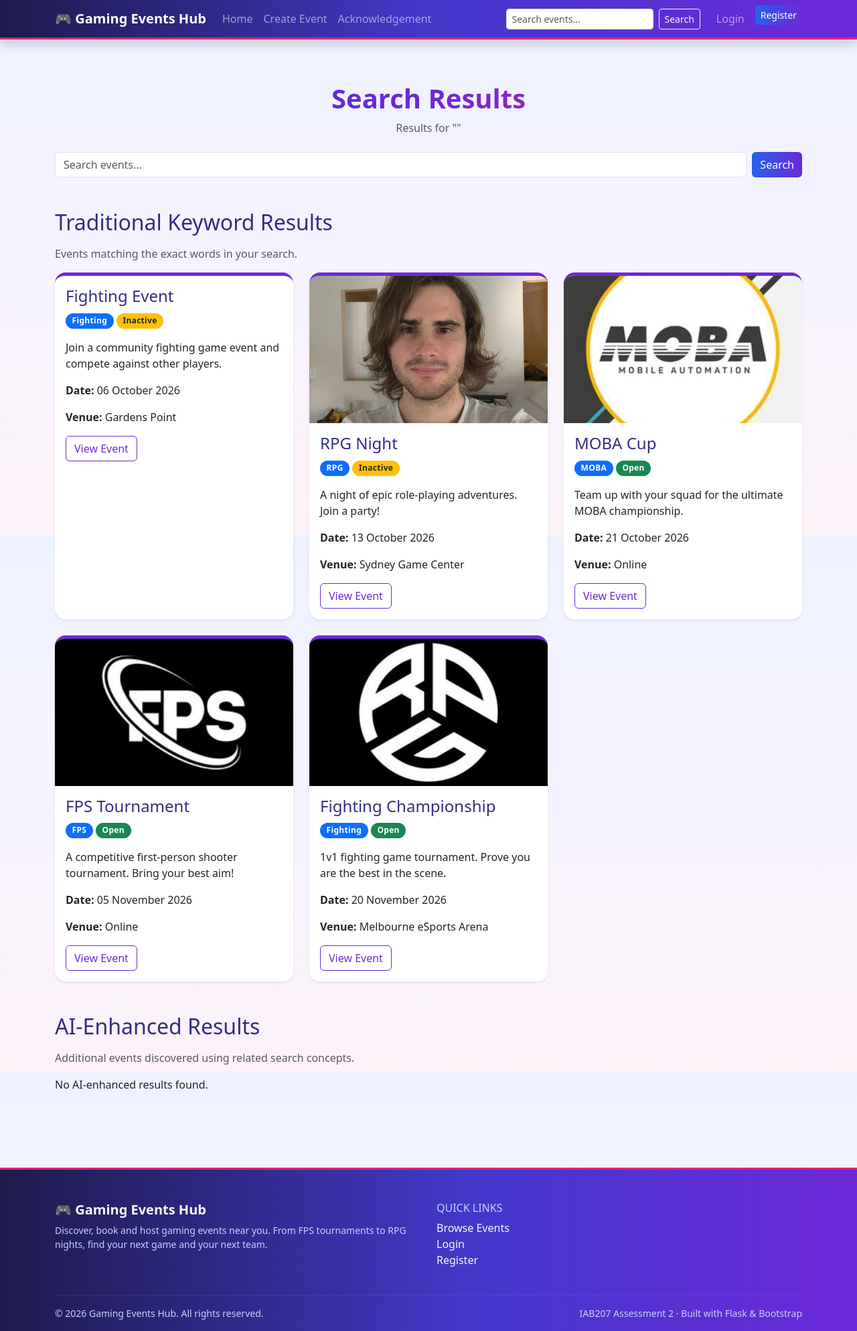
After one commit to zain-111-dot/week5Iab207, a Flask app: page /search in a window 1280 px wide. The commit adds this page. Shown: the whole page at 67% size. Run offline with Flask 3, Linux system fonts and the light colour scheme; some libraries are stand-ins or nearby versions.

Commit message:
Complete Sprint 2 event search status and offline images

```diff
--- a/Sprint 2 Assessment 2/website/templates/base.html
+++ b/Sprint 2 Assessment 2/website/templates/base.html
@@ -123,7 +123,7 @@
             </ul>
 
             <!-- Search box (sends the word to the home page search) -->
-            <form class="d-flex me-lg-3 mb-2 mb-lg-0" method="get" action="{{ url_for('views.index') }}">
+            <form class="d-flex me-lg-3 mb-2 mb-lg-0" method="get" action="{{ url_for('views.search_results') }}">
                 <input class="form-control form-control-sm me-2" type="search" name="search" placeholder="Search events..." aria-label="Search">
                 <button class="btn btn-sm btn-outline-light" type="submit">Search</button>
             </form>
--- a/Sprint 2 Assessment 2/website/templates/event_detail.html
+++ b/Sprint 2 Assessment 2/website/templates/event_detail.html
@@ -12,10 +12,10 @@
                 {% if event.image_url.startswith('http') or event.image_url.startswith('/') %}
                     <img src="{{ event.image_url }}" class="img-fluid rounded" alt="{{ event.title }}">
                 {% else %}
-                    <img src="{{ url_for('static', filename='Img/' ~ event.image_url) }}" class="img-fluid rounded" alt="{{ event.title }}">
+                    <img src="{{ url_for('static', filename='img/' ~ event.image_url) }}" class="img-fluid rounded" alt="{{ event.title }}">
                 {% endif %}
             {% else %}
-                <img src="{{ url_for('static', filename='Img/sample_event.jpg') }}" class="img-fluid rounded" alt="{{ event.title }}">
+                <img src="{{ url_for('static', filename='img/sample_event.jpg') }}" class="img-fluid rounded" alt="{{ event.title }}">
             {% endif %}
         </div>
 
--- a/Sprint 2 Assessment 2/website/templates/index.html
+++ b/Sprint 2 Assessment 2/website/templates/index.html
@@ -10,7 +10,7 @@
     <!-- SEARCH SECTION -->
 <div class="row justify-content-center mb-4">
     <div class="col-md-8">
-            <form method="GET" action="{{ url_for('views.index') }}">
+        <form method="GET" action="{{ url_for('views.search_results') }}">
             <div class="input-group">
                 <input type="text" class="form-control" name="search" value="{{ search }}" placeholder="Search events by name, description or venue">
                 <button class="btn btn-primary" type="submit">Search</button>
--- /dev/null
+++ b/Sprint 2 Assessment 2/website/templates/search_results.html
@@ -0,0 +1,182 @@
+{# Edited by Zain #}
+{% extends "base.html" %}
+
+{% block content %}
+
+<div class="container py-5">
+
+    <div class="text-center mb-4">
+        <h1>Search Results</h1>
+        <p class="text-muted">
+            Results for "{{ search_query }}"
+        </p>
+    </div>
+
+    <!-- SEARCH BAR -->
+    <form method="GET"
+          action="{{ url_for('views.search_results') }}"
+          class="d-flex mb-5">
+
+        <input
+            type="text"
+            name="search"
+            class="form-control me-2"
+            value="{{ search_query }}"
+            placeholder="Search events..."
+        >
+
+        <button class="btn btn-primary" type="submit">
+            Search
+        </button>
+
+    </form>
+
+
+    <!-- TRADITIONAL SEARCH RESULTS -->
+    <h2 class="mb-3">Traditional Keyword Results</h2>
+
+    <p class="text-muted">
+        Events matching the exact words in your search.
+    </p>
+
+    <div class="row g-4 mb-5">
+
+        {% for event in traditional_results %}
+
+        <div class="col-md-6 col-lg-4">
+
+            <div class="card h-100 shadow-sm">
+
+                {% if event.image_url %}
+                <img
+                    src="{{ event.image_url }}"
+                    class="card-img-top"
+                    alt="{{ event.title }}"
+                    style="height: 220px; object-fit: cover;"
+                >
+                {% endif %}
+
+                <div class="card-body">
+
+                    <h4>{{ event.title }}</h4>
+
+                    <span class="badge bg-primary">
+                        {{ event.category }}
+                    </span>
+
+                    {% set badge_class = 'bg-success' if event.status == 'Open' else 'bg-danger' if event.status == 'Sold Out' else 'bg-secondary' if event.status == 'Cancelled' else 'bg-warning text-dark' %}
+
+                    <span class="badge {{ badge_class }}">
+                        {{ event.status }}
+                    </span>
+
+                    <p class="mt-3">
+                        {{ event.description }}
+                    </p>
+
+                    <p>
+                        <strong>Date:</strong>
+                        {{ event.date.strftime('%d %B %Y') }}
+                    </p>
+
+                    <p>
+                        <strong>Venue:</strong>
+                        {{ event.venue }}
+                    </p>
+
+                    <a
+                        href="{{ url_for('views.event_details', event_id=event.id) }}"
+                        class="btn btn-outline-primary"
+                    >
+                        View Event
+                    </a>
+
+                </div>
+
+            </div>
+
+        </div>
+
+        {% else %}
+
+        <p>No traditional keyword results found.</p>
+
+        {% endfor %}
+
+    </div>
+
+
+    <!-- AI ENHANCED RESULTS -->
+    <h2 class="mb-3">AI-Enhanced Results</h2>
+
+    <p class="text-muted">
+        Additional events discovered using related search concepts.
+    </p>
+
+    <div class="row g-4">
+
+        {% for event in ai_results %}
+
+        <div class="col-md-6 col-lg-4">
+
+            <div class="card h-100 shadow-sm border-primary">
+
+                {% if event.image_url %}
+                <img
+                    src="{{ event.image_url }}"
+                    class="card-img-top"
+                    alt="{{ event.title }}"
+                    style="height: 220px; object-fit: cover;"
+                >
+                {% endif %}
+
+                <div class="card-body">
+
+                    <span class="badge bg-primary mb-2">
+                        Enhanced Match
+                    </span>
+
+                    <h4>{{ event.title }}</h4>
+
+                    <span class="badge bg-secondary">
+                        {{ event.category }}
+                    </span>
+
+                    <p class="mt-3">
+                        {{ event.description }}
+                    </p>
+
+                    <p>
+                        <strong>Date:</strong>
+                        {{ event.date.strftime('%d %B %Y') }}
+                    </p>
+
+                    <p>
+                        <strong>Venue:</strong>
+                        {{ event.venue }}
+                    </p>
+
+                    <a
+                        href="{{ url_for('views.event_details', event_id=event.id) }}"
+                        class="btn btn-primary"
+                    >
+                        View Event
+                    </a>
+
+                </div>
+
+            </div>
+
+        </div>
+
+        {% else %}
+
+        <p>No AI-enhanced results found.</p>
+
+        {% endfor %}
+
+    </div>
+
+</div>
+
+{% endblock %}
--- a/Sprint 2 Assessment 2/website/views.py
+++ b/Sprint 2 Assessment 2/website/views.py
@@ -5,72 +5,49 @@ from flask_login import current_user, login_required
 from . import db
 from .models import Event, Category, Order, Comment
 from .forms import EventForm, BookingForm, CommentForm
+from .event_controller import get_events, get_categories, get_event, semantic_search
 from datetime import datetime
 
 # Main website routes
 main_bp = Blueprint('views', __name__)
 
-# Helper function to automatically update expired events
-def update_expired_events():
-    now = datetime.now()
-    # Get all events that are currently 'Open'
-    open_events = Event.query.filter_by(status='Open').all()
-    updated = False
-
-    for event in open_events:
-        # Combine the event's date and start_time to compare with right now
-        event_datetime = datetime.combine(event.date, event.start_time)
-        if event_datetime < now:
-            event.status = 'Inactive'
-            updated = True
-
-    if updated:
-        db.session.commit()
-
 # TASK #11 - LANDING PAGE AND EVENT LISTING
 @main_bp.route('/')
 def index():
-    update_expired_events()  # 👈 Automatically update statuses before showing events
-
-    # Get optional search and category values
     search = request.args.get('search', '').strip()
     category = request.args.get('category', '').strip()
 
-    # Start with all events
-    statement = db.select(Event)
+    events = get_events(search=search, category=category)
+    categories = get_categories()
 
-    # Filter by category
-    if category:
-        statement = statement.where(Event.category == category)
+    for event in events:
+        event.update_status()
 
-    # Keyword search
-    if search:
-        search_pattern = f'%{search}%'
-        statement = statement.where(or_(
-            Event.title.ilike(search_pattern),
-            Event.description.ilike(search_pattern),
-            Event.venue.ilike(search_pattern)
-        ))
+    db.session.commit()
 
-    # Sort events by date and start time
-    statement = statement.order_by(Event.date.asc(), Event.start_time.asc())
-
-    # Get events from database
-    events = db.session.scalars(statement).all()
-
-    # Get all available categories
-    category_statement = db.select(Event.category).distinct().order_by(Event.category)
-    categories = db.session.scalars(category_statement).all()
-
-    return render_template('index.html', events=events, categories=categories, selected_category=category, search=search)
+    return render_template(
+        'index.html',
+        events=events,
+        categories=categories,
+        selected_category=category,
+        search=search
+    )
 
 # TASK #12 - EVENT DETAILS PAGE
 @main_bp.route('/event/<int:event_id>')
 def event_details(event_id):
-    update_expired_events()  # 👈 Also check here in case they navigate directly
+    # Find one event using its database ID
     event = db.get_or_404(Event, event_id)
+    event.update_status()
+    db.session.commit()
     comments = Comment.query.filter_by(event_id=event_id).order_by(Comment.date_posted.desc()).all()
-    return render_template('event_detail.html', event=event, booking_form=BookingForm(), comment_form=CommentForm(), comments=comments)
+    return render_template(
+        'event_detail.html',
+        event=event,
+        booking_form=BookingForm(),
+        comment_form=CommentForm(),
+        comments=comments
+    )
 
 # Create Event page (Moved to Sprint 1)
 @main_bp.route('/create-event', methods=['GET', 'POST'])
@@ -145,7 +122,6 @@ def cancel_event(event_id):
 @main_bp.route('/my-events')
 @login_required
 def my_events():
-    update_expired_events()  # 👈 Update statuses here too
     events = Event.query.filter_by(creator_id=current_user.id).order_by(Event.date.desc()).all()
     return render_template('my_events.html', events=events)
 
@@ -195,8 +171,23 @@ def history():
 @main_bp.route('/acknowledgement')
 def acknowledgement():
     return render_template('acknowledgement.html')
+# SEARCH RESULTS PAGE
+@main_bp.route('/search')
+def search_results():
+    query = request.args.get('search', '').strip()
+
+    traditional_results = get_events(search=query)
+    ai_results = semantic_search(query)
+
+    return render_template(
+        'search_results.html',
+        search_query=query,
+        traditional_results=traditional_results,
+        ai_results=ai_results
+    )
+
 
 # TO TEST 500 ERROR PAGE
-# @main_bp.route('/test-500')
-# def test_500():
-#     return 1 / 0
+@main_bp.route('/test-500')
+def test_500():
+    return 1 / 0
```
Also changed, not shown: Sprint 2 Assessment 2/website/event_controller.py (added, +105 -0 lines), Sprint 2 Assessment 2/website/models.py (+9 -0 lines), Sprint 2 Assessment 2/website/sitedata.sqlite, Sprint 2 Assessment 2/website/static/img/fighting.jpg (added), Sprint 2 Assessment 2/website/static/img/fps.jpg (added), Sprint 2 Assessment 2/website/static/img/moba.jpg (added), Sprint 2 Assessment 2/website/static/img/rpg.jpg (added), Sprint 2 Assessment 2/website/static/img/sample_event.jpg (added). Lines whose indentation alone changed are shown as unchanged.
